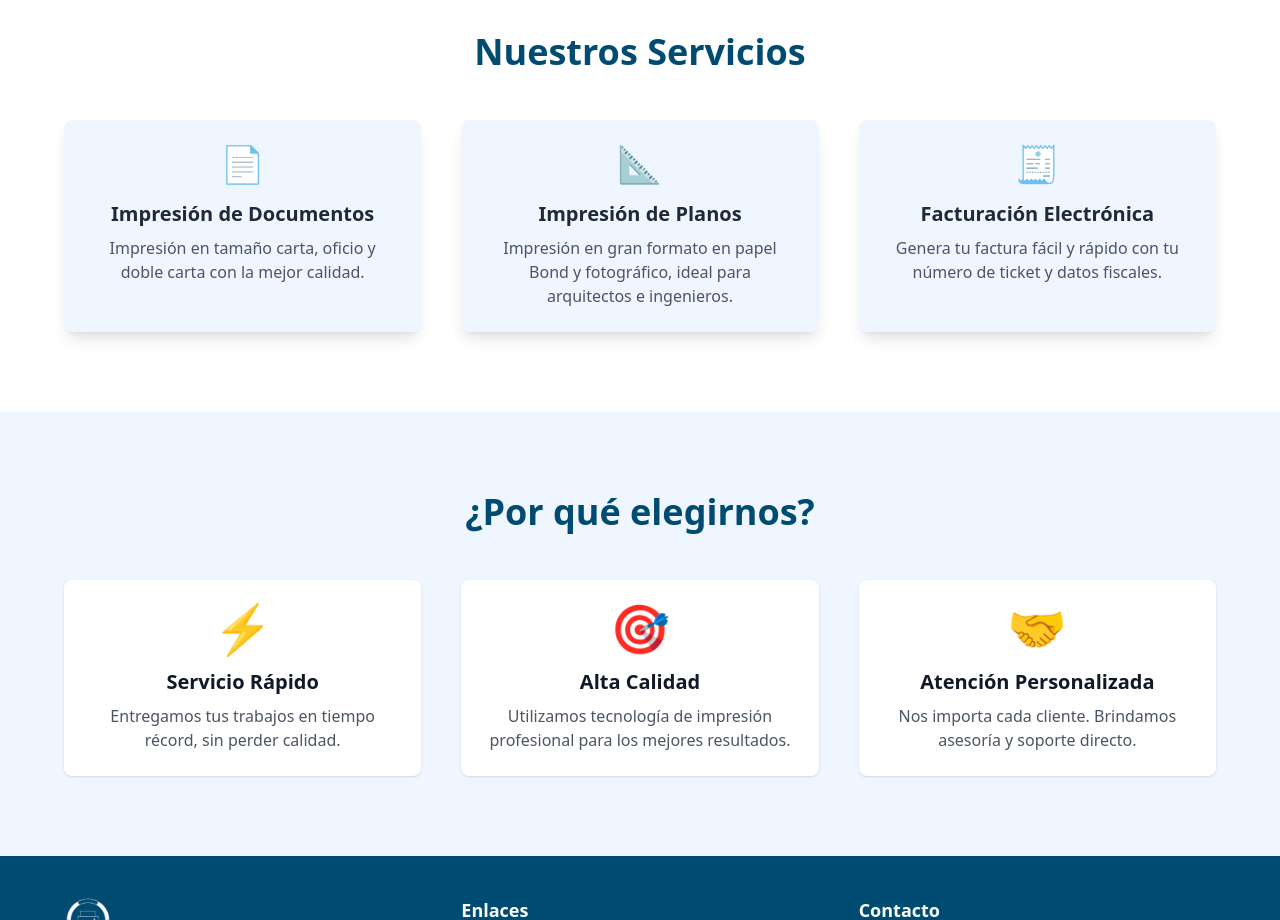
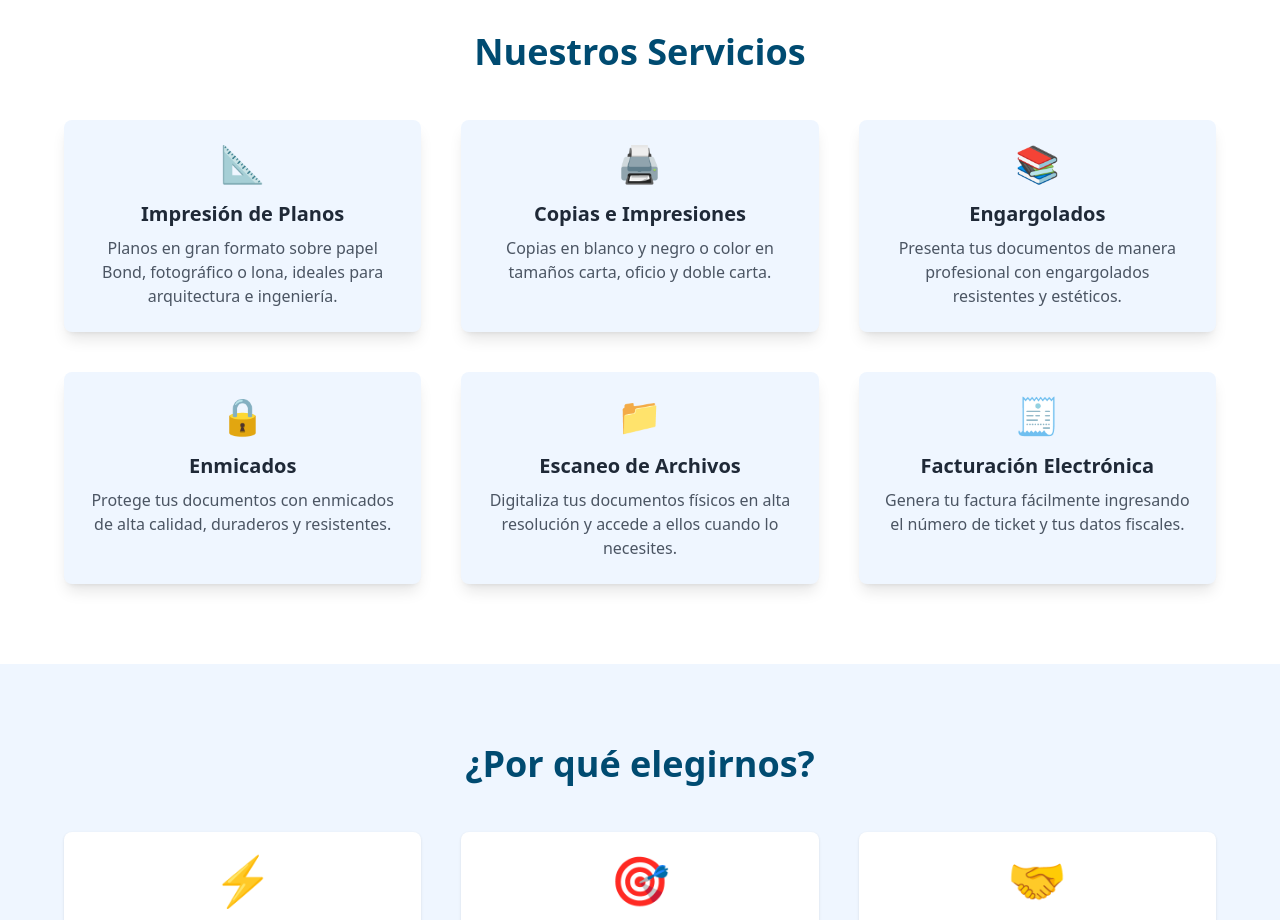
Before and after one commit to puertocopy/puerto-copy-site, a Next.js app: page / in a window 1280 px wide. Shown: the part 880-1800 px from the top of the page. Built offline with nearby package versions, Linux system fonts and the light colour scheme.

Commit message:
Agrega log de datos recibidos en la API de generar factura

```diff
--- a/pages/index.js
+++ b/pages/index.js
@@ -68,25 +68,52 @@ export default function Home() {
   <div className="max-w-6xl mx-auto text-center" data-aos="fade-up">
     <h2 className="text-3xl md:text-4xl font-bold mb-12 text-[#004b71]">Nuestros Servicios</h2>
     <div className="grid md:grid-cols-3 gap-10">
+
+      {/* Impresión de Planos */}
       <div className="bg-blue-50 hover:bg-blue-100 transition rounded-lg p-6 shadow-lg" data-aos="zoom-in">
-              <div className="text-blue-700 text-4xl mb-4">📄</div>
-              <h3 className="text-xl font-semibold mb-2">Impresión de Documentos</h3>
-              <p className="text-gray-600">Impresión en tamaño carta, oficio y doble carta con la mejor calidad.</p>
-            </div>
-            <div className="bg-blue-50 hover:bg-blue-100 transition rounded-lg p-6 shadow-lg" data-aos="zoom-in" data-aos-delay="100">
         <div className="text-blue-700 text-4xl mb-4">📐</div>
         <h3 className="text-xl font-semibold mb-2">Impresión de Planos</h3>
-              <p className="text-gray-600">Impresión en gran formato en papel Bond y fotográfico, ideal para arquitectos e ingenieros.</p>
+        <p className="text-gray-600">Planos en gran formato sobre papel Bond, fotográfico o lona, ideales para arquitectura e ingeniería.</p>
       </div>
+
+      {/* Copias e Impresiones */}
+      <div className="bg-blue-50 hover:bg-blue-100 transition rounded-lg p-6 shadow-lg" data-aos="zoom-in" data-aos-delay="100">
+        <div className="text-blue-700 text-4xl mb-4">🖨️</div>
+        <h3 className="text-xl font-semibold mb-2">Copias e Impresiones</h3>
+        <p className="text-gray-600">Copias en blanco y negro o color en tamaños carta, oficio y doble carta.</p>
+      </div>
+
+      {/* Engargolados */}
+      <div className="bg-blue-50 hover:bg-blue-100 transition rounded-lg p-6 shadow-lg" data-aos="zoom-in" data-aos-delay="200">
+        <div className="text-blue-700 text-4xl mb-4">📚</div>
+        <h3 className="text-xl font-semibold mb-2">Engargolados</h3>
+        <p className="text-gray-600">Presenta tus documentos de manera profesional con engargolados resistentes y estéticos.</p>
+      </div>
+
+      {/* Enmicados */}
+      <div className="bg-blue-50 hover:bg-blue-100 transition rounded-lg p-6 shadow-lg" data-aos="zoom-in">
+        <div className="text-blue-700 text-4xl mb-4">🔒</div>
+        <h3 className="text-xl font-semibold mb-2">Enmicados</h3>
+        <p className="text-gray-600">Protege tus documentos con enmicados de alta calidad, duraderos y resistentes.</p>
+      </div>
+
+      {/* Escaneo de Archivos */}
+      <div className="bg-blue-50 hover:bg-blue-100 transition rounded-lg p-6 shadow-lg" data-aos="zoom-in" data-aos-delay="100">
+        <div className="text-blue-700 text-4xl mb-4">📁</div>
+        <h3 className="text-xl font-semibold mb-2">Escaneo de Archivos</h3>
+        <p className="text-gray-600">Digitaliza tus documentos físicos en alta resolución y accede a ellos cuando lo necesites.</p>
+      </div>
+
+      {/* Facturación Electrónica */}
       <div className="bg-blue-50 hover:bg-blue-100 transition rounded-lg p-6 shadow-lg" data-aos="zoom-in" data-aos-delay="200">
         <div className="text-blue-700 text-4xl mb-4">🧾</div>
         <h3 className="text-xl font-semibold mb-2">Facturación Electrónica</h3>
-              <p className="text-gray-600">Genera tu factura fácil y rápido con tu número de ticket y datos fiscales.</p>
+        <p className="text-gray-600">Genera tu factura fácilmente ingresando el número de ticket y tus datos fiscales.</p>
       </div>
+
     </div>
   </div>
 </section>
-
       {/* VENTAJAS */}
       <section className="bg-blue-50 py-20 px-6 md:px-12">
         <div className="max-w-6xl mx-auto text-center" data-aos="fade-up">
```
Lines whose indentation alone changed are shown as unchanged.
